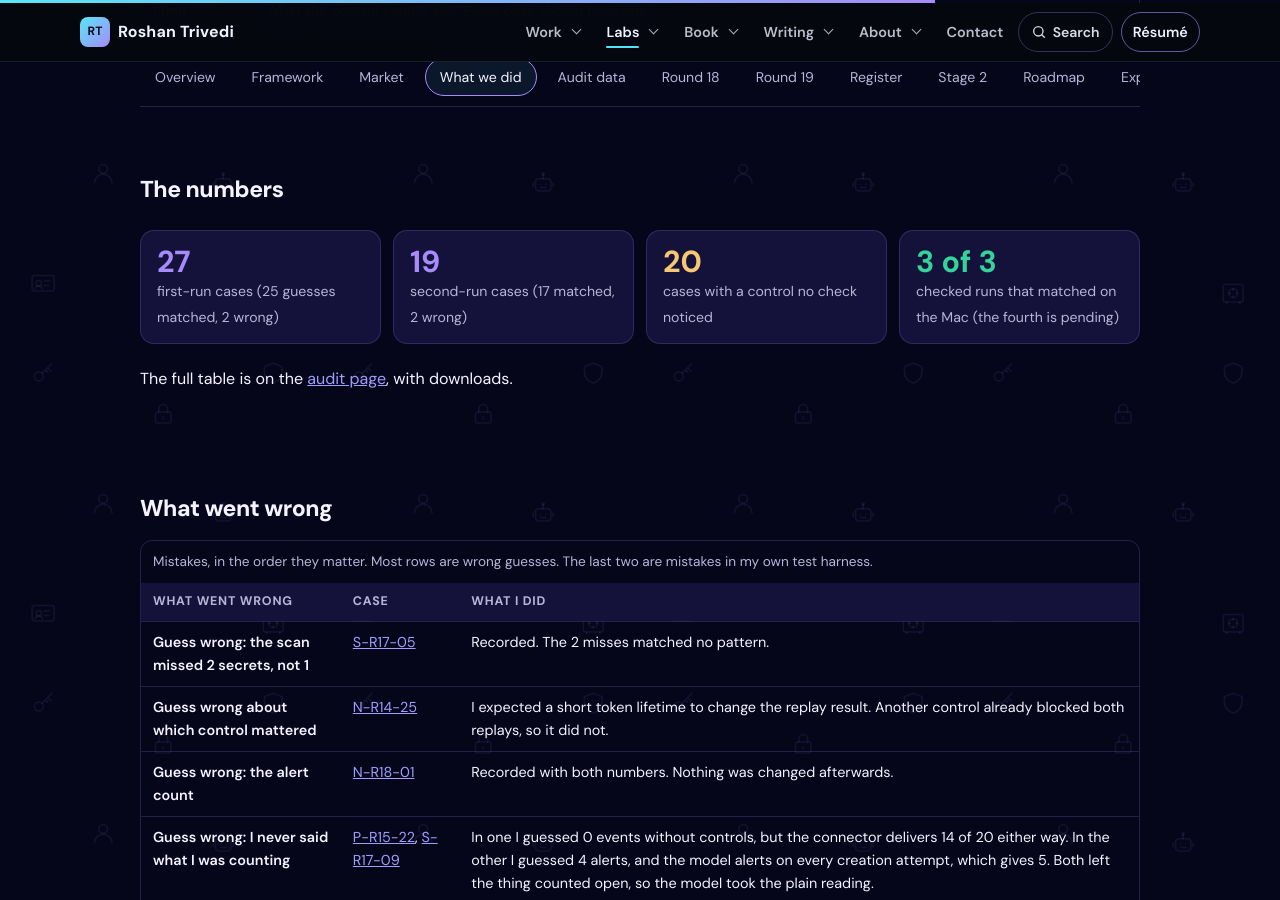
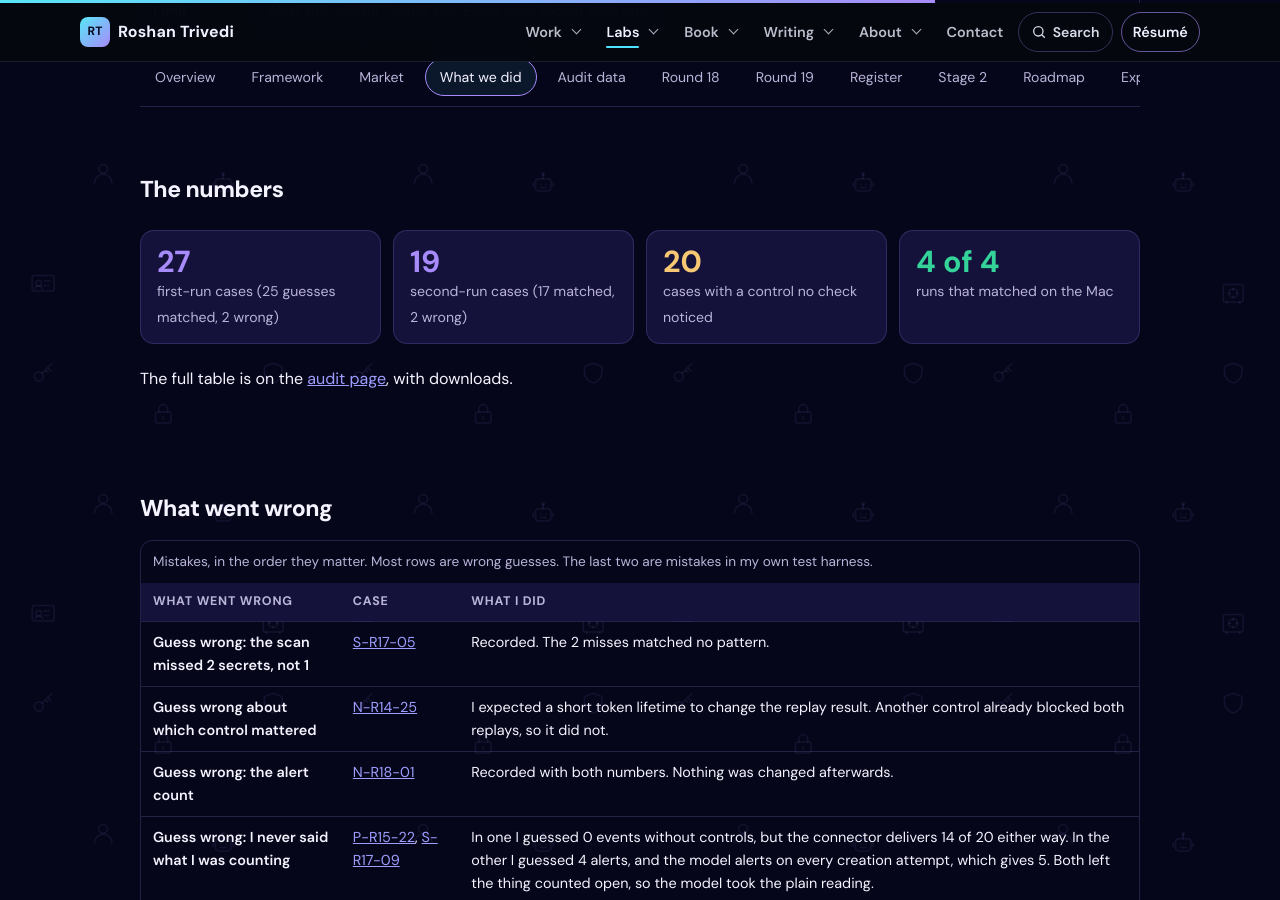
Before and after one commit to trivediroshan1-ui/trivediroshan1-ui.github.io, a Jekyll site: the page nhi-lab/method/index.html, which Jekyll copies as it is, in a window 1280 px wide and 900 px high, scrolled down 4359 px. Built offline with Jekyll 4.4.1, drawn with Linux system fonts in a browser that asks for light colours.

Commit message:
NHI lab: re-rendered motion video, new poster, 4 of 4 Mac runs on the method page

```diff
--- a/nhi-lab/method/index.html
+++ b/nhi-lab/method/index.html
@@ -86,7 +86,7 @@
       <div class="ntile"><b>27</b><span>first-run cases (25 guesses matched, 2 wrong)</span></div>
       <div class="ntile"><b>19</b><span>second-run cases (17 matched, 2 wrong)</span></div>
       <div class="ntile warn"><b>20</b><span>cases with a control no check noticed</span></div>
-      <div class="ntile good"><b>3 of 3</b><span>checked runs that matched on the Mac (the fourth is pending)</span></div>
+      <div class="ntile good"><b>4 of 4</b><span>runs that matched on the Mac</span></div>
     </div>
     <p>The full table is on the <a href="/nhi-lab/audit/">audit page</a>, with downloads.</p>
   </section>
--- a/scripts/pages_method.py
+++ b/scripts/pages_method.py
@@ -119,7 +119,7 @@ def build():
       <div class="ntile"><b>{len(n1)}</b><span>first-run cases ({len(n1) - w1} guesses matched, {w1} wrong)</span></div>
       <div class="ntile"><b>{len(n2)}</b><span>second-run cases ({len(n2) - w2} matched, {w2} wrong)</span></div>
       <div class="ntile warn"><b>{m_all}</b><span>cases with a control no check noticed</span></div>
-      <div class="ntile good"><b>3 of 3</b><span>checked runs that matched on the Mac (the fourth is pending)</span></div>
+      <div class="ntile good"><b>4 of 4</b><span>runs that matched on the Mac</span></div>
     </div>
     <p>The full table is on the <a href="/nhi-lab/audit/">audit page</a>, with downloads.</p>
   </section>
```
Also changed, not shown: assets/share/nhi-lab-motion-poster.jpg, 1 other file.
